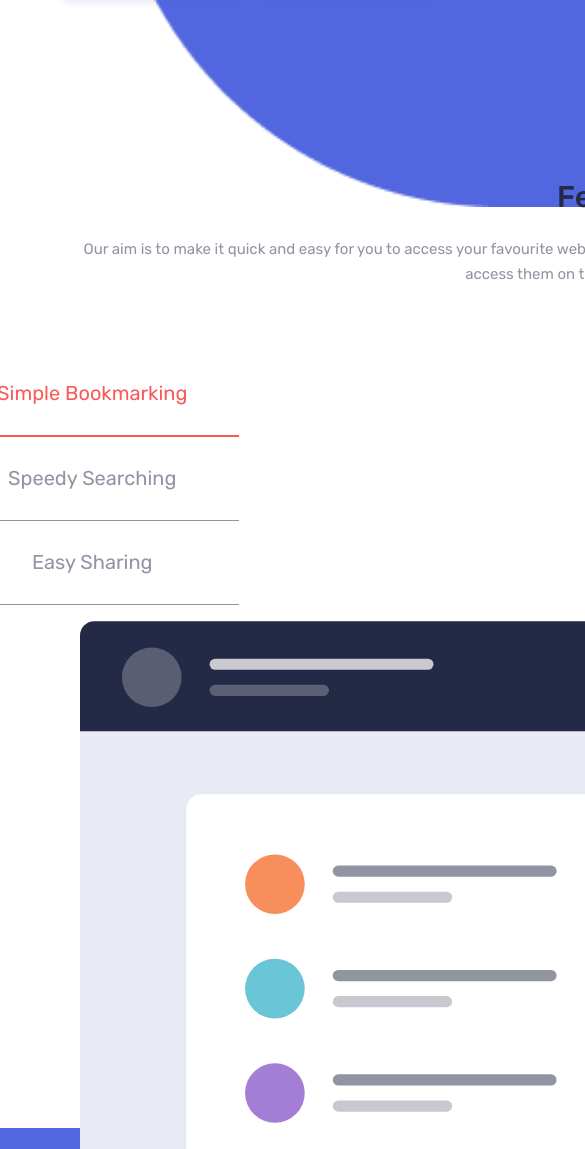
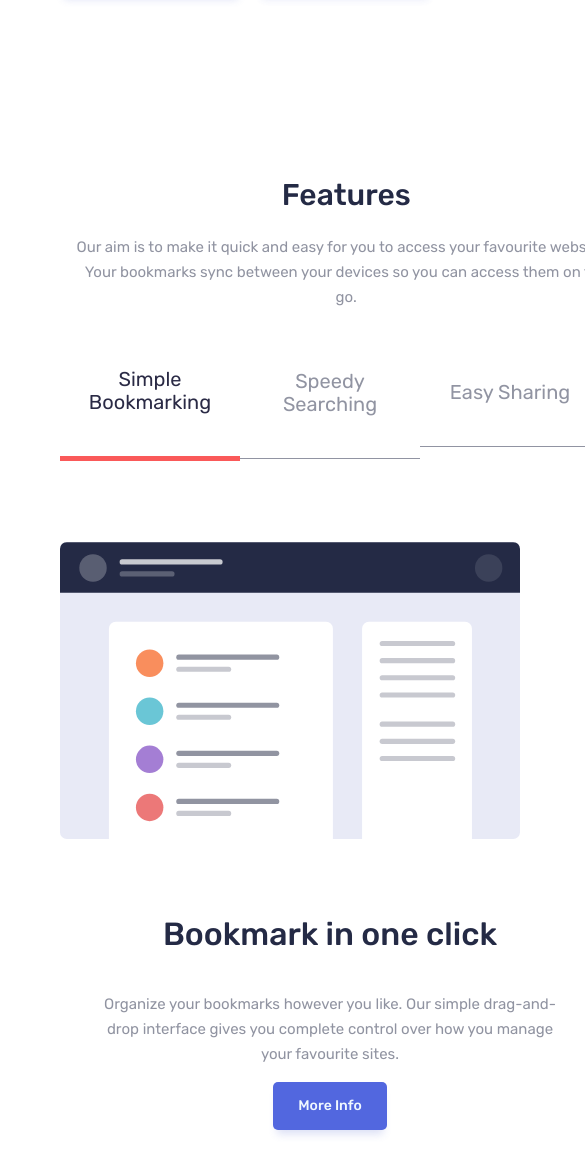
Before and after one commit to ezlyTech/bookmark-landingpage, a website: page index.html in a window 390 px wide. Shown: the part 791-1940 px from the top of the page, 585 px wide, since content can reach past the window. Drawn offline with nearby package versions, Linux system fonts and the light colour scheme.

Commit message:
bug fixing

```diff
--- a/app/scss/ribbons/sico.scss
+++ b/app/scss/ribbons/sico.scss
@@ -4,19 +4,23 @@
 
             .tiles__text{
                 text-align: center;
+                justify-content: center;
+                align-items: center;
 
                 .featureTitle{
-                    position: relative;
-                    left: 2%;
+                    display: flex;
+                    justify-content: center;
+                    align-items: center;
 
                 }
 
                 .featureText{
-                    width: 540px;
+                    max-width: 543px;
+                    width: 100%;
                     position: relative;
-                    height: 84px;
-                    left: 29%;
-                    right: 0%;
+                    display: flex;
+                    justify-content: center;
+                    align-items: center;
                 }
             }
 
@@ -28,8 +32,9 @@
 
                 ul{
                     display: flex;
-                    position: relative;
-                    left: 10%;
+                    padding-left: 0px;
+                    justify-content: center;
+                    align-items: center;
 
                     li{
                         color: #9194A2;
@@ -263,8 +268,7 @@
                     }
 
                     ul{
-                        display: inline-block;
-                        position: relative;
+                        display: column;
                         width: 100%;
                         left: -4%;
 
@@ -301,18 +305,13 @@
                     .SB{
 
                         .featureTab1{
-                            position: relative;
-                            width: 135%;
+                            width: 100%;
                             z-index: 5;
-                            left: -45px;
+
                         }
 
                         .RectangleBG{
-                            position: relative;
-                            width: 205%;
-                            height: 200px;
-                            left: -110%;
-                            top: -155px;
+                            width: 100%;
                             z-index: 2;
                             background: #5267DF;
                             border-radius: 316.5px;
@@ -322,11 +321,8 @@
                         }
 
                         .featureTabText1{
-                            position: relative;
-                            width: 135%;
+                            width: 100%;
                             text-align: center;
-                            max-width: 768px;
-                            left: 20%;
 
 
 
```
Also changed, not shown: dist/style.css, 1 other file.
